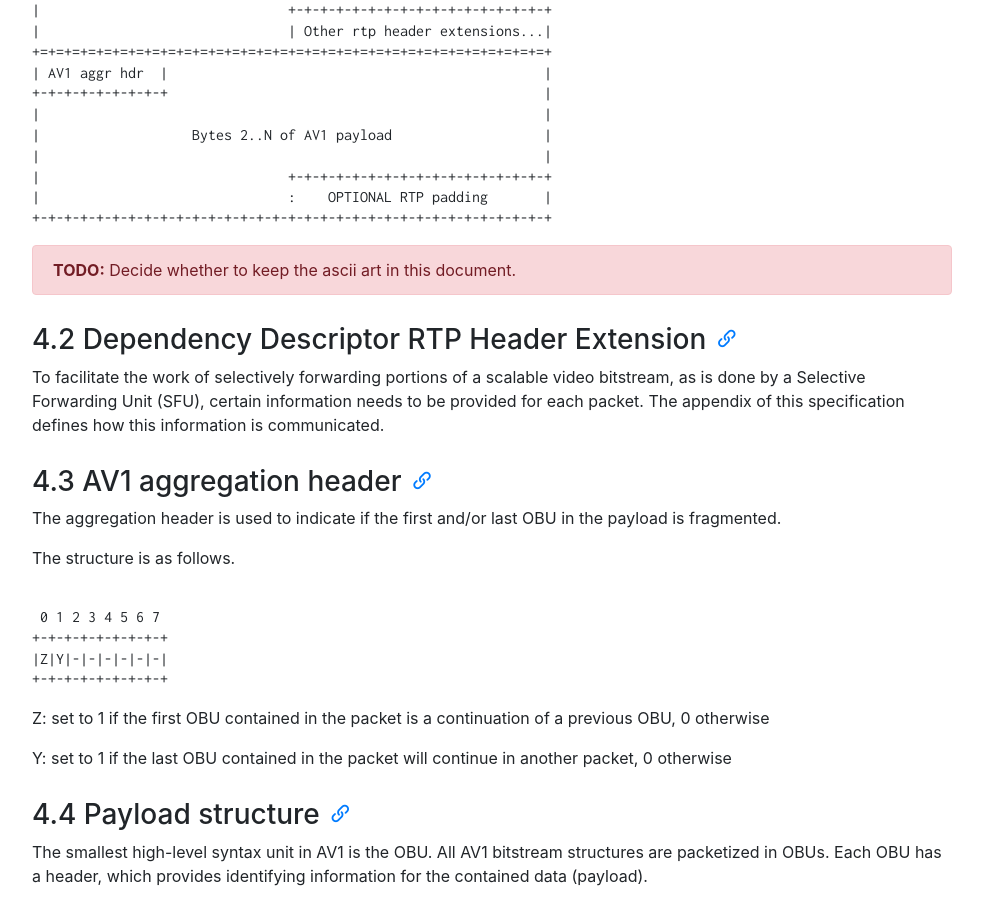
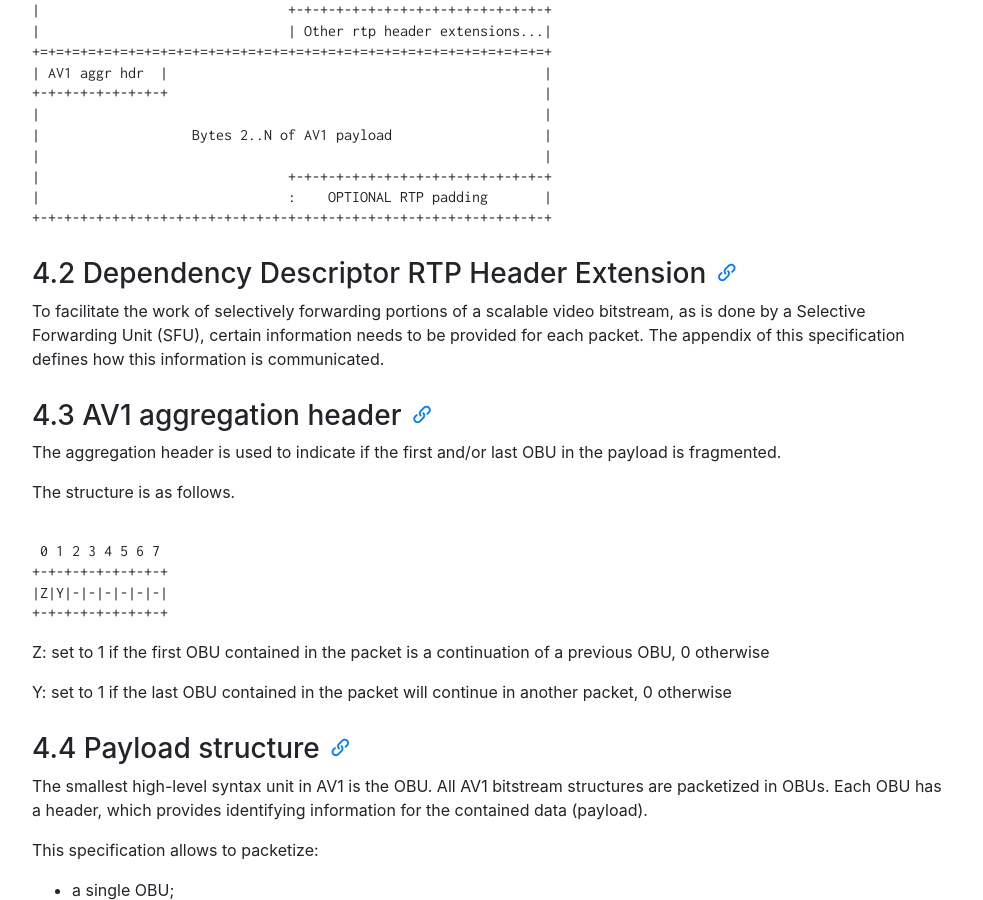
Before and after one commit to AOMediaCodec/av1-rtp-spec, a Jekyll site: the page built from index.md, in a window 1280 px wide and 900 px high, scrolled down 3840 px. Shown: the whole window, without its empty margins (53-1036 px from the left). Built offline with Jekyll 4.4.1, drawn with Linux system fonts in a browser that asks for light colours; nearby versions of some CDN libraries; some of the changed text lies outside the part shown.

Commit message:
Remove unnecessary "TODOs"

```diff
--- a/av1-rtp-spec.md
+++ b/av1-rtp-spec.md
@@ -167,9 +167,6 @@ detailed later in this document.
 </code></pre>
 
 
-**TODO:** Decide whether to keep the ascii art in this document.
-{:.alert .alert-danger }
-
 
 ### 4.2  Dependency Descriptor RTP Header Extension
 
```
Also changed, not shown: other parts of av1-rtp-spec.md (+0 -1 lines).
